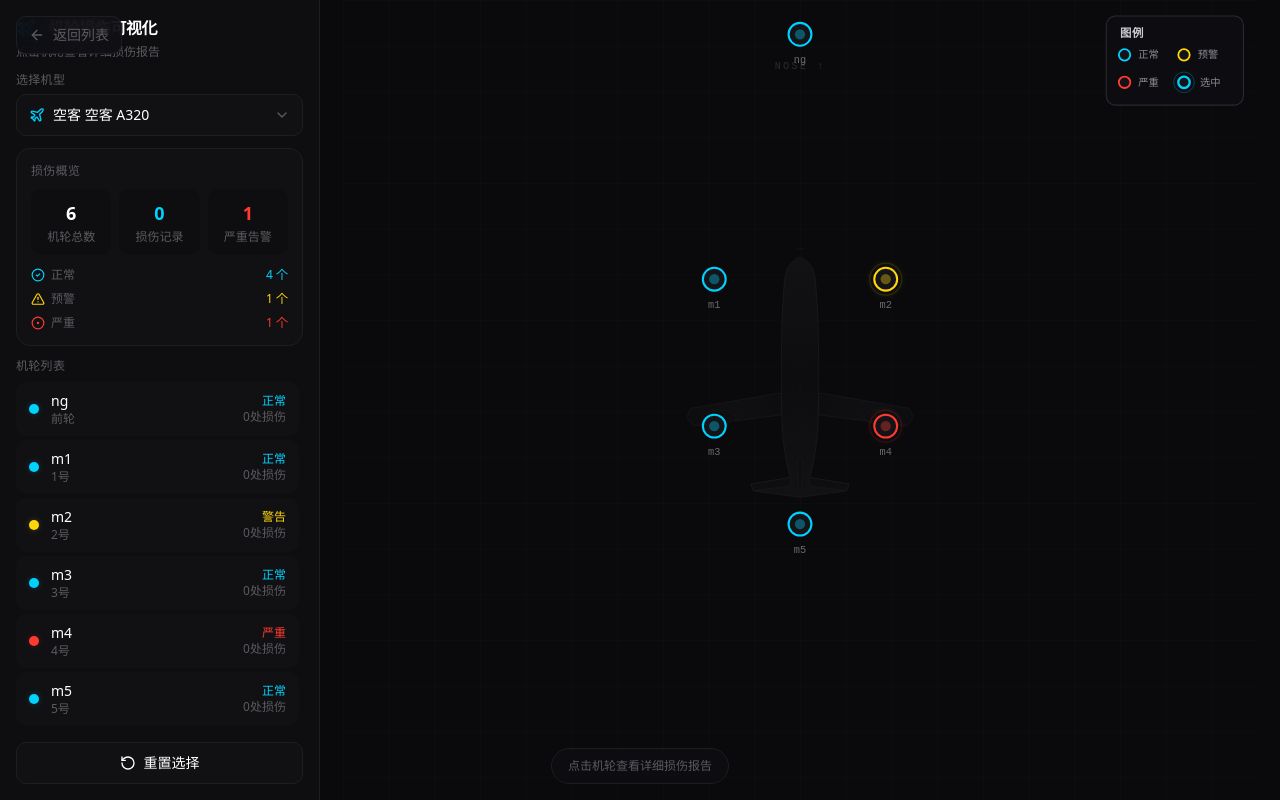
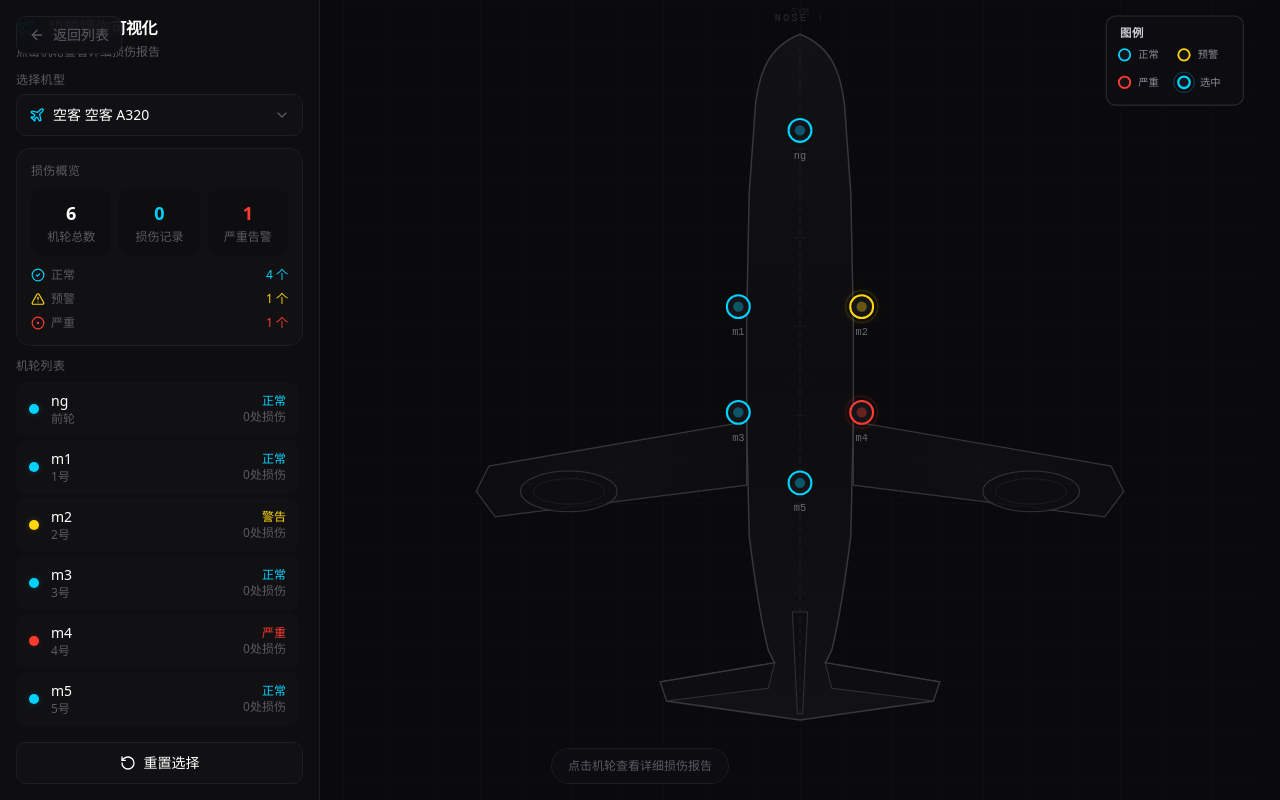
Before and after one commit to gerallen/airplane-sunshang, a React (Vite) app: page /detail/1/1 in a window 1280 px wide. Built offline with nearby package versions, Linux system fonts and the light colour scheme.

Commit message:
修复机型视图显示bug：机轮对齐机体、提亮轮廓、修复机型大小写匹配 (#5)

```diff
--- a/src/components/plane-view/PlaneView.tsx
+++ b/src/components/plane-view/PlaneView.tsx
@@ -18,20 +18,23 @@ export function PlaneView() {
   const cx = viewW / 2;
   const cy = viewH / 2 - 20;
 
-  // Fit scale based on tire spread
-  const fitScale = useMemo(() => {
+  // 机轮坐标≈实际米数：翼展≈主轮外側z×10.5，机身长≈翼展×(540/510)
+  // 飞机图形与轮胎点共用同一坐标尺度，保证轮胎落在机体对应位置
+  const { fitScale, planeScale } = useMemo(() => {
     const zs = model.tires.map(t => Math.abs(t.position[2]));
-    const xs = model.tires.map(t => Math.abs(t.position[0]));
-    const maxSpan = Math.max(...zs) * 2;
-    const maxLen  = Math.max(...xs) * 2;
-    return Math.min(
-      (viewW - 180) / Math.max(maxSpan, 6),
-      (viewH - 100) / Math.max(maxLen, 12)
+    const xs = model.tires.map(t => t.position[0]);
+    const maxZ = Math.max(...zs, 1);
+    const spreadX = Math.max(...xs) - Math.min(...xs);
+    const spanUnits = Math.max(maxZ * 10.5, 20);                 // 翼展（机轮坐标单位）
+    const lenUnits = Math.max(spanUnits * (540 / 510), spreadX * 1.5, 20); // 机身长
+    const fit = Math.min(
+      (viewW - 180) / spanUnits,
+      (viewH - 100) / lenUnits
     );
+    return { fitScale: fit, planeScale: (spanUnits * fit) / 510 };
   }, [model]);
 
   const tireR = Math.max(6, Math.min(10, fitScale * 2));
-  const planeScale = fitScale / 55;
 
   const handleSelect = useCallback((id: string) => {
     setSelectedTireId(selectedTireId === id ? null : id);
@@ -77,7 +80,7 @@ export function PlaneView() {
         <rect width={viewW} height={viewH} fill="url(#grid)" />
 
         {/* Center crosshair - subtle */}
-        <g stroke="#1A1A1D" strokeWidth="0.8">
+        <g stroke="#2A2A30" strokeWidth="0.8">
           <line x1={cx - 14} y1={cy} x2={cx + 14} y2={cy} />
           <line x1={cx} y1={cy - 14} x2={cx} y2={cy + 14} />
         </g>
@@ -89,7 +92,7 @@ export function PlaneView() {
           <path
             d="M400,60 C425,70 432,90 435,115 L440,185 L442,285 L442,365 L440,455 C435,495 430,525 425,545 L420,555 L510,570 L505,585 L400,600 L295,585 L290,570 L380,555 L375,545 C370,525 365,495 360,455 L358,365 L358,285 L360,185 L365,115 C368,90 375,70 400,60 Z"
             fill="url(#fuselageGrad)"
-            stroke="#252528"
+            stroke="#3A3A42"
             strokeWidth="1.2"
             opacity="0.92"
           />
@@ -98,7 +101,7 @@ export function PlaneView() {
           <path
             d="M358,365 L155,400 L145,420 L160,440 L358,415 Z"
             fill="url(#wingGrad)"
-            stroke="#252528"
+            stroke="#3A3A42"
             strokeWidth="1"
             opacity="0.88"
           />
@@ -107,24 +110,24 @@ export function PlaneView() {
           <path
             d="M442,365 L645,400 L655,420 L640,440 L442,415 Z"
             fill="url(#wingGrad)"
-            stroke="#252528"
+            stroke="#3A3A42"
             strokeWidth="1"
             opacity="0.88"
           />
 
           {/* Left engine nacelle */}
-          <ellipse cx="218" cy="420" rx="38" ry="16" fill="#0E0E10" stroke="#252528" strokeWidth="0.8" opacity="0.85" />
-          <ellipse cx="218" cy="420" rx="28" ry="10" fill="none" stroke="#1E1E22" strokeWidth="0.6" opacity="0.6" />
+          <ellipse cx="218" cy="420" rx="38" ry="16" fill="#0E0E10" stroke="#3A3A42" strokeWidth="0.8" opacity="0.85" />
+          <ellipse cx="218" cy="420" rx="28" ry="10" fill="none" stroke="#2E2E35" strokeWidth="0.6" opacity="0.6" />
 
           {/* Right engine nacelle */}
-          <ellipse cx="582" cy="420" rx="38" ry="16" fill="#0E0E10" stroke="#252528" strokeWidth="0.8" opacity="0.85" />
-          <ellipse cx="582" cy="420" rx="28" ry="10" fill="none" stroke="#1E1E22" strokeWidth="0.6" opacity="0.6" />
+          <ellipse cx="582" cy="420" rx="38" ry="16" fill="#0E0E10" stroke="#3A3A42" strokeWidth="0.8" opacity="0.85" />
+          <ellipse cx="582" cy="420" rx="28" ry="10" fill="none" stroke="#2E2E35" strokeWidth="0.6" opacity="0.6" />
 
           {/* Horizontal stabilizer - left */}
           <path
             d="M380,555 L290,570 L295,585 L375,575 Z"
             fill="#0E0E10"
-            stroke="#252528"
+            stroke="#3A3A42"
             strokeWidth="0.8"
             opacity="0.8"
           />
@@ -133,7 +136,7 @@ export function PlaneView() {
           <path
             d="M420,555 L510,570 L505,585 L425,575 Z"
             fill="#0E0E10"
-            stroke="#252528"
+            stroke="#3A3A42"
             strokeWidth="0.8"
             opacity="0.8"
           />
@@ -142,7 +145,7 @@ export function PlaneView() {
           <path
             d="M394,515 L406,515 L402,595 L398,595 Z"
             fill="#0E0E10"
-            stroke="#252528"
+            stroke="#3A3A42"
             strokeWidth="0.8"
             opacity="0.8"
           />
@@ -150,28 +153,28 @@ export function PlaneView() {
           {/* ===== Blueprint detail lines ===== */}
 
           {/* Centerline - fuselage */}
-          <line x1="400" y1="60" x2="400" y2="600" stroke="#1A1A1D" strokeWidth="0.7" strokeDasharray="5,4" opacity="0.7" />
+          <line x1="400" y1="60" x2="400" y2="600" stroke="#2A2A30" strokeWidth="0.7" strokeDasharray="5,4" opacity="0.7" />
 
           {/* Wing centerlines */}
-          <line x1="145" y1="420" x2="358" y2="390" stroke="#1A1A1D" strokeWidth="0.5" strokeDasharray="4,3" opacity="0.4" />
-          <line x1="655" y1="420" x2="442" y2="390" stroke="#1A1A1D" strokeWidth="0.5" strokeDasharray="4,3" opacity="0.4" />
+          <line x1="145" y1="420" x2="358" y2="390" stroke="#2A2A30" strokeWidth="0.5" strokeDasharray="4,3" opacity="0.4" />
+          <line x1="655" y1="420" x2="442" y2="390" stroke="#2A2A30" strokeWidth="0.5" strokeDasharray="4,3" opacity="0.4" />
 
           {/* Fuselage station markers */}
           {[150, 220, 290, 360, 430, 500, 570].map((y, i) => (
             <g key={i}>
-              <line x1="395" y1={y} x2="405" y2={y} stroke="#1E1E22" strokeWidth="0.5" opacity="0.5" />
+              <line x1="395" y1={y} x2="405" y2={y} stroke="#2E2E35" strokeWidth="0.5" opacity="0.5" />
             </g>
           ))}
 
           {/* Wing station markers */}
           {[180, 250, 320].map((x, i) => (
             <g key={`wl-${i}`}>
-              <line x1={x} y1="415" x2={x} y2="425" stroke="#1E1E22" strokeWidth="0.4" opacity="0.4" />
+              <line x1={x} y1="415" x2={x} y2="425" stroke="#2E2E35" strokeWidth="0.4" opacity="0.4" />
             </g>
           ))}
           {[480, 550, 620].map((x, i) => (
             <g key={`wr-${i}`}>
-              <line x1={x} y1="415" x2={x} y2="425" stroke="#1E1E22" strokeWidth="0.4" opacity="0.4" />
+              <line x1={x} y1="415" x2={x} y2="425" stroke="#2E2E35" strokeWidth="0.4" opacity="0.4" />
             </g>
           ))}
 
@@ -180,7 +183,7 @@ export function PlaneView() {
         </g>
 
         {/* Nose direction label */}
-        <text x={cx} y={60} textAnchor="middle" fill="#3A3A3E" fontSize="9" fontFamily="'Roboto Mono', monospace" letterSpacing="2" opacity="0.7">NOSE ↑</text>
+        <text x={cx} y={Math.max(18, cy - 270 * planeScale - 14)} textAnchor="middle" fill="#3A3A3E" fontSize="9" fontFamily="'Roboto Mono', monospace" letterSpacing="2" opacity="0.7">NOSE ↑</text>
 
         {/* Tire dots */}
         {model.tires.map(tire => (
--- a/src/pages/DetailPage.tsx
+++ b/src/pages/DetailPage.tsx
@@ -68,7 +68,7 @@ export default function DetailPage() {
   const { modelId } = useParams<{ modelId: string }>();
 
   return (
-    <AppProvider initialModelId={modelId || 'A320'}>
+    <AppProvider initialModelId={(modelId || 'a320').toLowerCase()}>
       <DetailContent />
     </AppProvider>
   );
```
